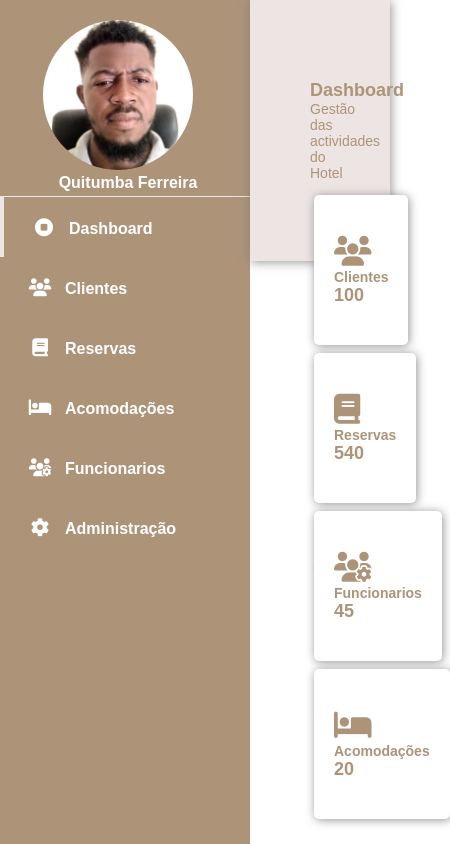
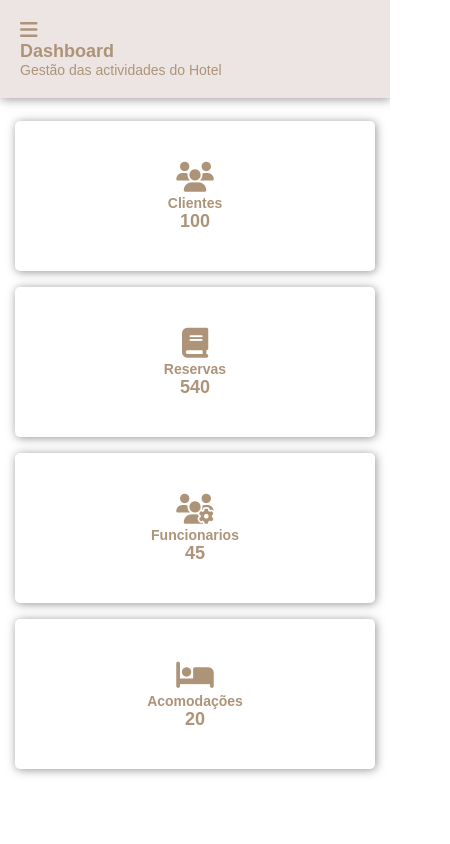
Before and after one commit to culyssander/review-html-css-javascript, a plain HTML site: page index.html in a window 390 px wide. Shown: the whole page, 450 px wide, since content can reach past the window. Drawn offline with nearby package versions, Linux system fonts and the light colour scheme; a web font is replaced by a local one.

Commit message:
Ajuste para mobile

```diff
--- a/estilo.css
+++ b/estilo.css
@@ -180,3 +180,56 @@ body {
     }
 
 } */
+
+
+@media (max-width:477px) {
+    #menu {
+        width: 250px;
+        position: fixed;
+        left: -250px;
+        transition: 0.3s ease;
+    }
+
+    #menu.active {
+        left: 0px;
+    }
+
+    #menu-btn {
+        display: initial;
+    }
+
+    #menu .items .sair {
+        margin: 280px 0 0 0;
+    }
+
+    #interface {
+        width: 100%;
+        margin-left: 0;
+        display: inline-block;
+        transition: 0.3s ease;
+    }
+
+    #menu.active~#interface {
+        width: calc(100% - 250px);
+        margin-left: 250px;
+        transition: 0.3s ease;
+    }
+
+    #interface .navegation {
+        padding: 20px;
+    }
+
+    .values {
+        align-items: center;
+        margin: 0;
+        padding: 15px 15px 0 15px;
+    }
+
+    .values .val-box {
+        width: 100%;
+        margin: 8px 0;
+        padding: 40px 20px;
+        text-align: center;
+    }
+
+}
--- a/index.html
+++ b/index.html
@@ -74,5 +74,11 @@
         </div>
 
     </section>
+
+    <script>
+        $('#menu-btn').click(function() {
+            $('#menu').toggleClass("active");
+        })
+    </script>
 </body>
 </html>
```
